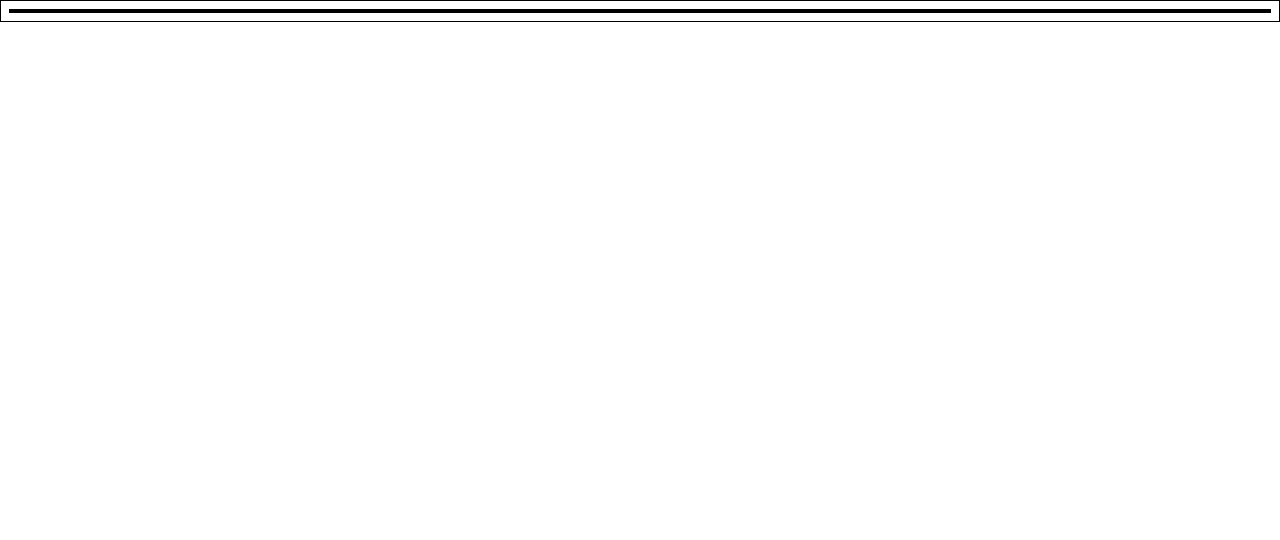
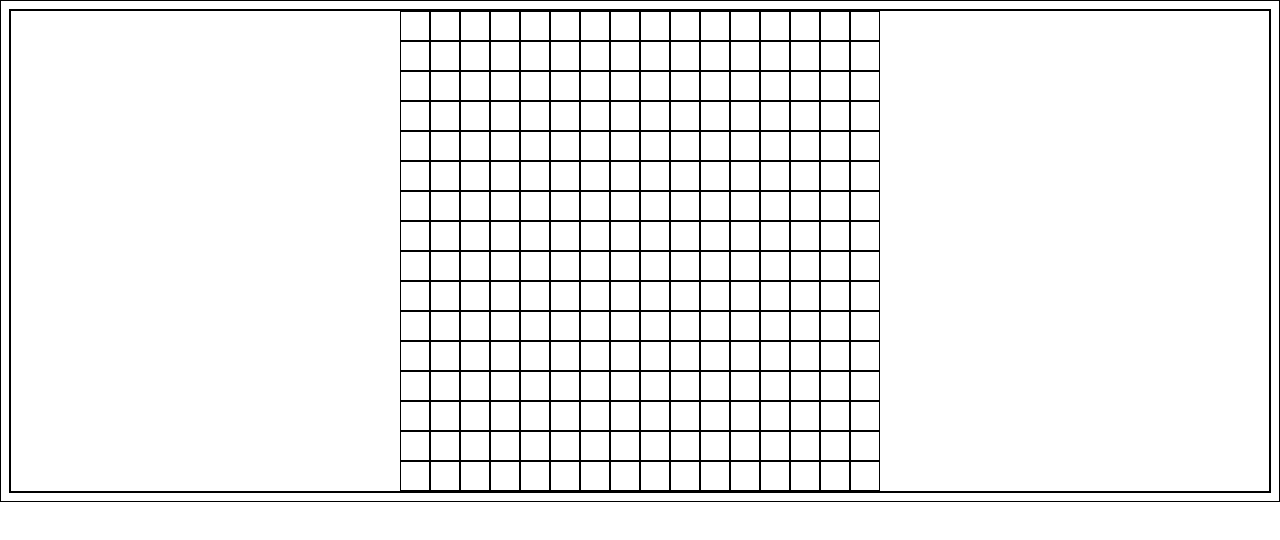
Before and after one commit to angustaylor1/Etch-a-sketch, a plain HTML site: page index.html in a window 1280 px wide. Drawn offline with Linux system fonts and the light colour scheme.

Commit message:
got grid to appear
added rows * columns div and used flex-wrap to
create the grid form

```diff
--- a/java.js
+++ b/java.js
@@ -1,20 +1,20 @@
-
-
-function buildRow() {
-    for (i = 0; i < 16; i++) {
+function buildRow(rowNum) {
+    const row = document.createElement("div")
+    row.setAttribute("class", "row-container")
+    const container = document.querySelector("#container")
+    for (i = 0; i < rowNum; i++) {
         const div = document.createElement("div");
-        div.setAttribute("style", "height: 50px; width: 50ps;")
-        const row = document.createElement("div")
-        row.setAttribute("class", "row-container");
+        div.setAttribute("style", "min-height: 30px; min-width: 30px;")
+        div.setAttribute("class", "cell")
         row.appendChild(div)
+        row.setAttribute("style", "display: flex;")
+        container.appendChild(row)
     }
-    return row
 }
 
-function buildGrid() {
-    for (i = 0; i < 16; i++) {
-        const newRow = buildRow()
-        const container = document.querySelector("#container")
-        container.appendChild(newRow)
-    }
-}
+let row = 16
+let column = 16
+
+let grid = row * column
+
+buildRow(grid)
--- a/style.css
+++ b/style.css
@@ -2,3 +2,17 @@
     box-sizing: border-box;
     border: 1px solid black;
 }
+
+#container {
+    display: flex;
+    justify-content: center;
+    flex-wrap: wrap;
+}
+
+.row-container {
+    width: 480px;
+    flex-wrap: wrap;
+    justify-content: center;
+    align-items: center;
+    border: none;
+}
```
Also changed, not shown: index.html (+0 -1 lines).
